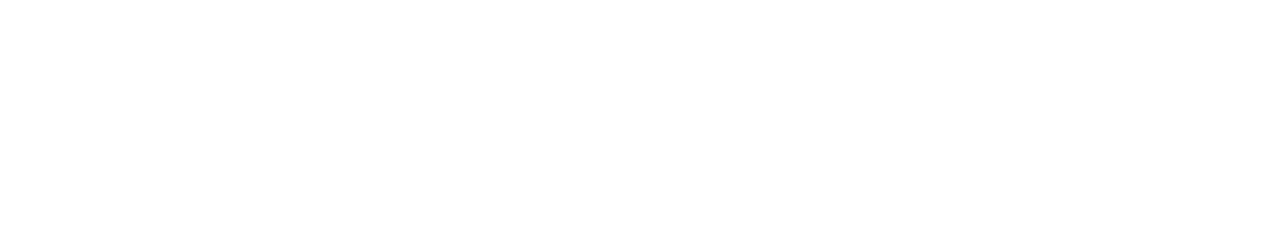
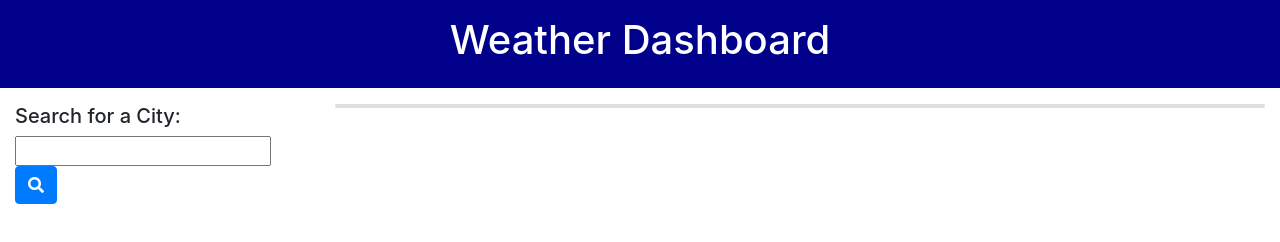
Before and after one commit to tmylesc/homework6, a plain HTML site: page index.html in a window 1280 px wide. Drawn offline with nearby package versions, Linux system fonts and the light colour scheme.

Commit message:
added base html

```diff
--- a/index.html
+++ b/index.html
@@ -9,6 +9,8 @@
 
     <!-- Bootstrap -->
     <link rel="stylesheet" href="https://stackpath.bootstrapcdn.com/bootstrap/4.3.1/css/bootstrap.min.css"/>
+    <!-- Font Awesome -->
+    <link rel="stylesheet" href="https://cdnjs.cloudflare.com/ajax/libs/font-awesome/5.13.1/css/all.min.css">
     <!-- CSS -->
     <link rel="stylesheet" href="style.css" />
 
@@ -26,10 +28,28 @@
     <!-- Javascript -->
     <script src="script.js"></script>
 
+    <header class="container-fluid text-center">
+        <h1>Weather Dashboard</h1>
+    </header>
 
+    <div class="container-fluid">
+        <div class="row">
 
+            <!-- Left column for city search -->
+            <div class="col-3" id="cityCol">
+                <h5>Search for a City:</h5>
+                <input type="text" id="citySearch">
+                <button type="button" id="searchBtn" class="btn btn-primary"><i class="fas fa-search"></i></button>
+                <div id="cityList"></div>
+            </div>
 
+            <!-- Right side of page with weather info -->
+            <div class="col-9" id="weatherCol">
+                <div id="currentWeather" class="card"></div>
+                <div id="futureWeather" class="card"></div>
+            </div>
 
-
+        </div>
+    </div>
 
 </body>
--- a/style.css
+++ b/style.css
@@ -0,0 +1,9 @@
+header {
+    background-color: darkblue;
+    color: white;
+    padding: 1rem;
+}
+
+.row {
+    padding-top: 1rem;
+}
```
